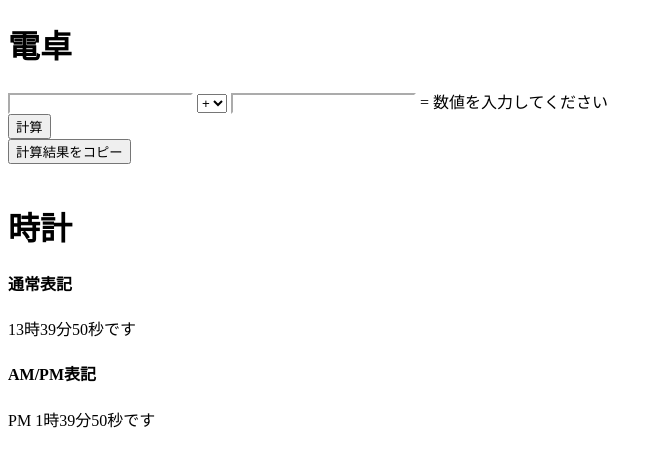
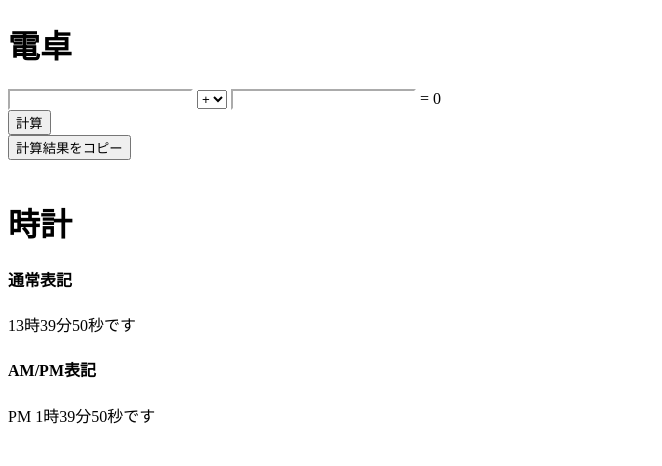
Before and after one commit to mknRuSp/-, a plain HTML site: page Index.html in a window 1280 px wide. Both pictures are taken after a click on the button "計算". Shown: the whole page, without its empty margins (0-662 px from the left). Drawn offline with Linux system fonts and the light colour scheme.

Commit message:
Update Index.html

```diff
--- a/Index.html
+++ b/Index.html
@@ -35,6 +35,7 @@
     ni.style.borderColor = (isNaN(ni.value) ? "red" : "white")
     san.style.borderColor = (isNaN(san.value) ? "red" : "white")
     san = Number(document.getElementById("san").value);
+    ni = Number(document.getElementById("ni").value);
         amari.textContent = ""
         switch (yon) {
             case '+':
```
